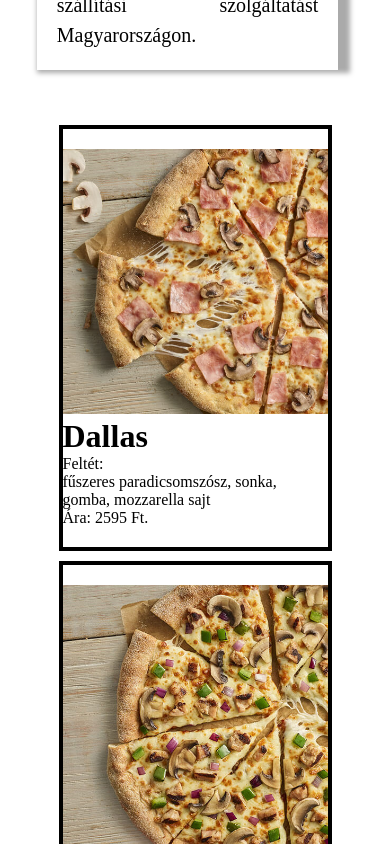
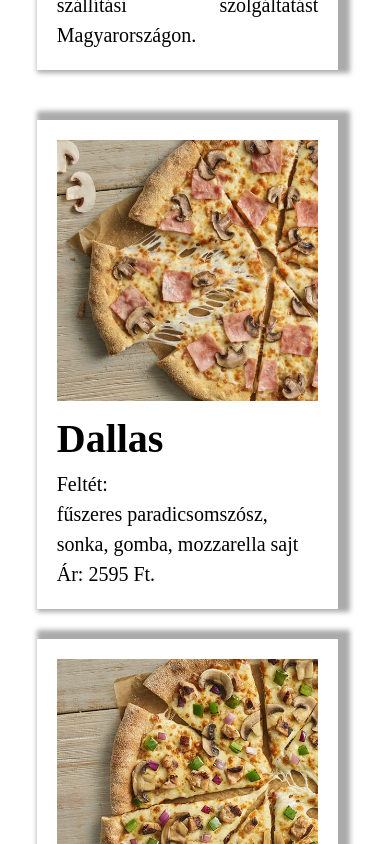
Before and after one commit to sorci89/10th-week-practices, a React (Create React App) app: page / in a window 390 px wide. Shown: the part 1840-2684 px from the top of the page. Built offline with nearby package versions, Linux system fonts and the light colour scheme; a web font is replaced by a local one.

Commit message:
menu cards 70%

```diff
--- a/src/App.css
+++ b/src/App.css
@@ -167,11 +167,6 @@ body {
   transform: translateX(-9%) translateY(-25%) rotate(45deg);
 }
 
-.intro {
-  width: 100vw;
-  height: 100vh;
-}
-
 .bookingForm {
   width: 30%;
   margin-left: auto;
@@ -186,50 +181,7 @@ body {
   margin-bottom: 20px;
 }
 
-.menuSection {
-  width: 100vw;
-  padding: 0 20px;
-}
-
-.pizzaBox {
-  float: left;
-  padding: 20px 20px;
-  margin: 5px;
-  width: 49%;
-
-  border: 4px solid black;
-}
-
-@media screen and (max-width: 1040px) {
-  .pizzaBox {
-    width: 70%;
-    padding: 20px 0;
-  }
-
-  .pizzaList {
-    display: flex;
-    flex-direction: column;
-    align-items: center;
-  }
-
-  .menuSection {
-    width: 100%;
-    padding: 0;
-  }
-}
-
-.pizzaList {
-  margin-top: 50px;
-  margin-bottom: 100px;
-}
-
-.pizzaBox img {
-  width: 100%;
-}
-
-.pizzaDescription span {
-  display: block;
-}
+/* Intro Section */
 
 .intro {
   height: fit-content;
@@ -299,3 +251,53 @@ body {
 .introText p {
   padding-top: 10px;
 }
+
+/* Pizza Menu Section */
+.pizzaList {
+  margin-top: 50px;
+  width: 100vw;
+}
+
+.pizzaBox {
+  padding: 20px 20px;
+  box-shadow: 6px -3px 5px 6px #aaaaaa;
+  line-height: 1.5;
+  font-size: 20px;
+}
+
+@media screen and (max-width: 900px) {
+  .pizzaList {
+    margin-bottom: 100px;
+    padding: 0 35px 0 20px;
+    display: flex;
+    flex-direction: column;
+    align-items: center;
+  }
+  .pizzaBox {
+    width: 90%;
+    margin-bottom: 30px;
+  }
+}
+
+@media screen and (min-width: 901px) {
+  .pizzaList {
+    margin-bottom: 120px;
+    padding: 0 50px 0 30px;
+    display: grid;
+    grid-template-columns: 50% 50%;
+  }
+  .pizzaBox {
+    margin: 15px;
+  }
+}
+
+.pizzaPrice p {
+  text-align: right;
+}
+.pizzaBox img {
+  width: 100%;
+}
+
+.pizzaDescription span {
+  display: block;
+}
--- a/src/components/PizzaList.js
+++ b/src/components/PizzaList.js
@@ -15,7 +15,7 @@ function PizzaList() {
           {Toppings}{" "}
         </p>
         <p className="pizzaPrice">
-          <span>Ára:</span> {e.price} Ft.
+          <span>Ár:</span> {e.price} Ft.
         </p>
       </div>
     );
```
